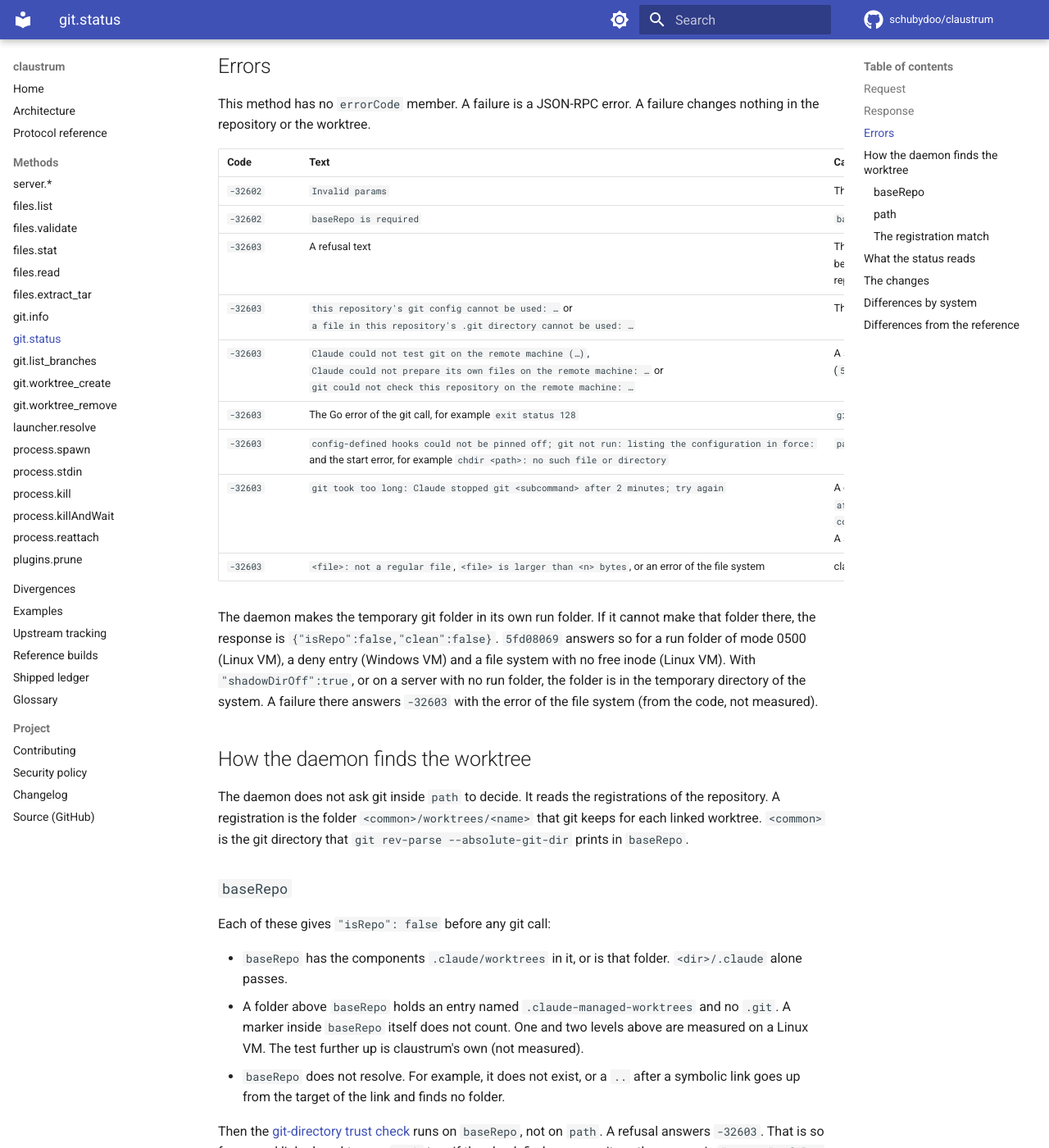
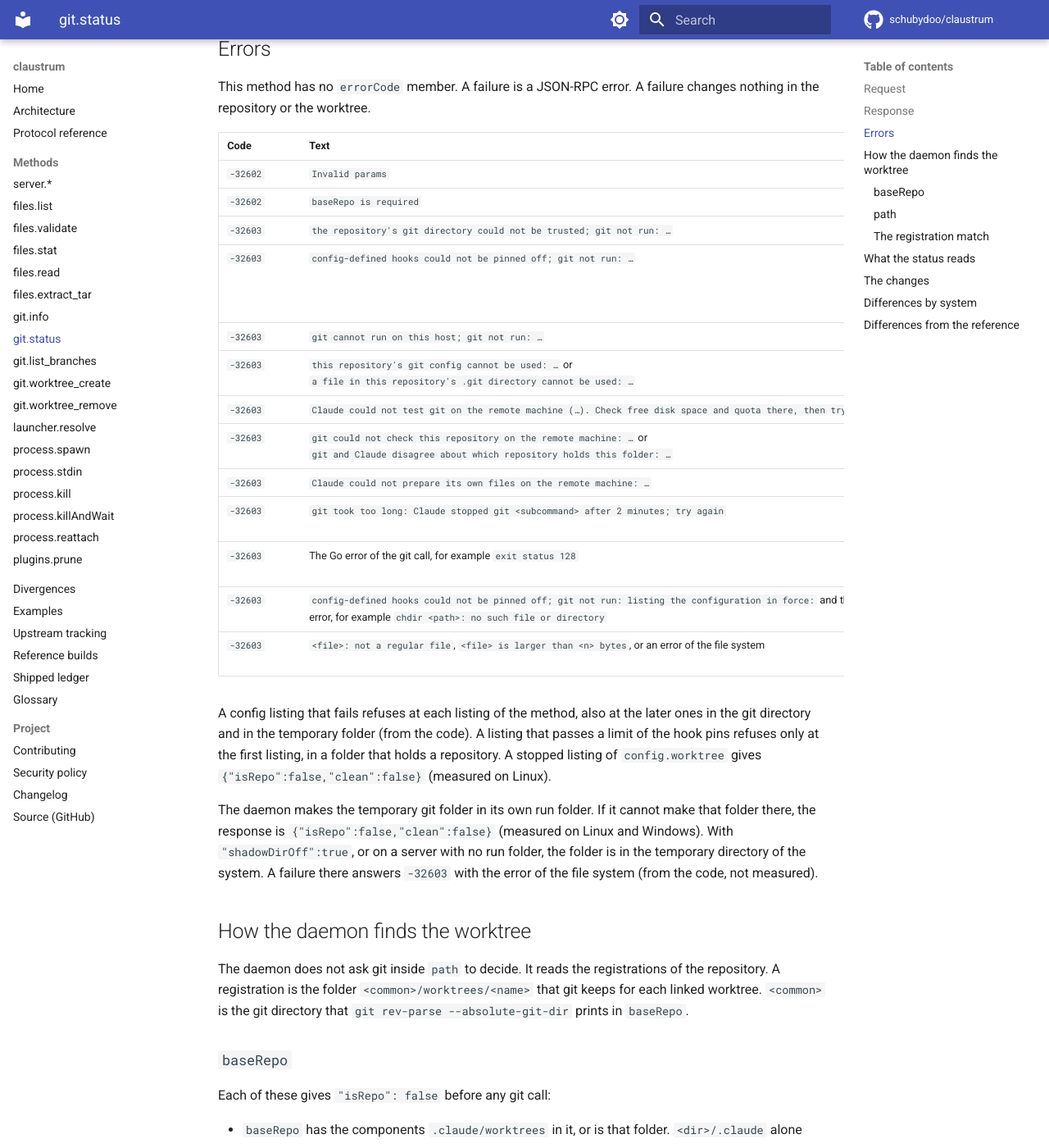
Before and after one commit to schubydoo/claustrum, an MkDocs documentation site: the page built from docs/protocol/git-status.md, in a window 1280 px wide and 1400 px high, scrolled down 1364 px. Shown: the whole window at 82% size. Built offline with MkDocs 1.6.1 and Material for MkDocs 9.7.7, drawn with Linux system fonts in a browser that asks for light colours; comment, search, counter and statistics services are not loaded; some of the changed text lies outside the part shown.

Commit message:
docs: write the git refusals and shadowDirOff once across the git read pages
Co-Authored-By: Claude Opus 5.5 <noreply@anthropic.com>

```diff
--- a/docs/protocol/git-status.md
+++ b/docs/protocol/git-status.md
@@ -12,7 +12,7 @@
 |---|---|---|
 | `path` | no | The linked worktree. Send an absolute path. Without `path`, the daemon looks for a registration of its own working directory (not measured). Send `path`. A relative `path` gives `"isRepo": false` or `-32603 exit status 128`. From the code, `.` is the exception: it works like no `path`. [Path handling](../PROTOCOL.md#path-handling) has the rules for a leading `~`. |
 | `baseRepo` | yes | The repository that owns the worktree. A linked worktree as `baseRepo` gives `"isRepo": false`. Send the main repository (from the code, not measured). |
-| `shadowDirOff` | no | `true` turns off, for this request, the daemon's own read of the git config of the repository and [the settings copy](../PROTOCOL.md#the-settings-copy). A git request that starts while such a request runs gets the same (Linux VM). Any other value does nothing and is no error (from the code). |
+| `shadowDirOff` | no | `true` turns off the daemon's own read of the repository's git config and its [settings copy](../PROTOCOL.md#the-settings-copy) for this request, as in [Turning the read off](../PROTOCOL.md#turning-the-read-off). |
 
 ## Response
 
@@ -50,15 +50,21 @@ This method has no `errorCode` member. A failure is a JSON-RPC error. A failure
 |---|---|---|
 | `-32602` | `Invalid params` | The request has no `params` member, or a member that it reads has the wrong type. See [the rules for `params`](../PROTOCOL.md#params-presence-and-typing). |
 | `-32602` | `baseRepo is required` | `baseRepo` is absent, or empty (from the code). |
-| `-32603` | A refusal text | The daemon refuses to run git for `baseRepo`. It does not trust the git directory, it refuses its own git environment, or a listing of the git config fails. That includes the listing in the git directory before `rev-parse --show-toplevel`, and the listing in the temporary folder. A listing that passes and exceeds a limit of the hook pins refuses only at the first listing, in a folder that holds a repository. The texts are in [Git-directory trust check](../PROTOCOL.md#git-directory-trust-check), [Hardened git calls](../PROTOCOL.md#hardened-git-calls) and [The daemon's own git environment](../PROTOCOL.md#the-daemons-own-git-environment). |
-| `-32603` | `this repository's git config cannot be used: …` or `a file in this repository's .git directory cannot be used: …` | The daemon read the git config of the repository itself and does not accept it. `"shadowDirOff": true` turns that read off. See [Repository config refusals](../PROTOCOL.md#repository-config-refusals). |
-| `-32603` | `Claude could not test git on the remote machine (…)`, `Claude could not prepare its own files on the remote machine: …` or `git could not check this repository on the remote machine: …` | A step of the settings copy failed. See [The settings copy](../PROTOCOL.md#the-settings-copy). The last text also comes when a `.git` file of `baseRepo` names a gone git directory that is no registration, and git 2.56 or newer says so (`5fd08069`, Linux VM). |
+| `-32603` | `the repository's git directory could not be trusted; git not run: …` | The daemon does not trust the git directory. See [Git-directory trust check](../PROTOCOL.md#git-directory-trust-check). |
+| `-32603` | `config-defined hooks could not be pinned off; git not run: …` | A config listing failed or passed a limit of the hook pins, the daemon refuses its own git environment, or a daemon `GIT_DIR` names a gone worktree entry. A listing that runs 30 seconds is stopped, and the text goes on with `listing the configuration in force: git took too long: Claude stopped git config after 30 seconds; try again`. See [Refusal texts](../PROTOCOL.md#refusal-texts) and [The daemon's own git environment](../PROTOCOL.md#the-daemons-own-git-environment). |
+| `-32603` | `git cannot run on this host; git not run: …` | A config listing, the start test or the call about the repository failed, and then a `git version` call failed too. |
+| `-32603` | `this repository's git config cannot be used: …` or `a file in this repository's .git directory cannot be used: …` | The daemon read the git config of the repository, or a file of its git directory, and does not accept it. See [Repository config refusals](../PROTOCOL.md#repository-config-refusals). |
+| `-32603` | `Claude could not test git on the remote machine (…). Check free disk space and quota there, then try again.` | The start test of the settings copy failed. The daemon keeps the failure for 10 seconds. See [The start test](../PROTOCOL.md#the-start-test). |
+| `-32603` | `git could not check this repository on the remote machine: …` or `git and Claude disagree about which repository holds this folder: …` | The call that asks git about the repository failed, did not end in 30 seconds, or named another repository. See [The call about the repository](../PROTOCOL.md#the-call-about-the-repository). |
+| `-32603` | `Claude could not prepare its own files on the remote machine: …` | The daemon cannot prepare the folder of the settings copy for this repository. See [The folders](../PROTOCOL.md#the-folders). |
+| `-32603` | `git took too long: Claude stopped git <subcommand> after 2 minutes; try again` | A git call ran 2 minutes, and the daemon stopped it. While a request with `"shadowDirOff":true` runs, that one included, the limit is 30 minutes, and the text says `after 30 minutes` (claustrum's own). See [Time limits of git calls](../PROTOCOL.md#time-limits-of-git-calls). |
 | `-32603` | The Go error of the git call, for example `exit status 128` | `git status`, `git ls-files` or `git diff-index` failed. The text of git does not show. A relative `path` that matches a registration gets `exit status 128`, because git takes it as sent. |
-| `-32603` | `config-defined hooks could not be pinned off; git not run: listing the configuration in force: ` and the start error, for example `chdir <path>: no such file or directory` | `path` passed the test as a cleaned path, but git cannot start in the path as sent. An example is `<dir>/missing/..` outside `baseRepo` (Linux and macOS VMs). |
-| `-32603` | `git took too long: Claude stopped git <subcommand> after 2 minutes; try again` | A git call ran 2 minutes, and the daemon stopped it. While a request with `"shadowDirOff":true` runs in the daemon, that request included, the limit is 30 minutes, and the text says `after 30 minutes` (claustrum's own). A listing of the git config stops at 30 seconds with `config-defined hooks could not be pinned off; git not run: listing the configuration in force: git took too long: Claude stopped git config after 30 seconds; try again`. A stopped listing of `config.worktree` gives `{"isRepo":false,"clean":false}` (`5fd08069`, Linux VM). See [Time limits of git calls](../PROTOCOL.md#time-limits-of-git-calls). |
-| `-32603` | `<file>: not a regular file`, `<file> is larger than <n> bytes`, or an error of the file system | claustrum's own texts. A file of the worktree registration changed after the test, or the daemon cannot copy it. The texts are in the [error-string catalog](../PROTOCOL.md#error-string-catalogue). The reference is not measured there. |
+| `-32603` | `config-defined hooks could not be pinned off; git not run: listing the configuration in force: ` and the start error, for example `chdir <path>: no such file or directory` | `path` passed the test as a cleaned path, but git cannot start in the path as sent. An example is `<dir>/missing/..` outside `baseRepo` (measured on Linux and macOS). |
+| `-32603` | `<file>: not a regular file`, `<file> is larger than <n> bytes`, or an error of the file system | claustrum's own texts. A file of the worktree registration changed after the test, or the daemon cannot copy it. The texts are in the [error-string catalog](../PROTOCOL.md#error-string-catalogue). |
 
-The daemon makes the temporary git folder in its own run folder. If it cannot make that folder there, the response is `{"isRepo":false,"clean":false}`. `5fd08069` answers so for a run folder of mode 0500 (Linux VM), a deny entry (Windows VM) and a file system with no free inode (Linux VM). With `"shadowDirOff":true`, or on a server with no run folder, the folder is in the temporary directory of the system. A failure there answers `-32603` with the error of the file system (from the code, not measured).
+A config listing that fails refuses at each listing of the method, also at the later ones in the git directory and in the temporary folder (from the code). A listing that passes a limit of the hook pins refuses only at the first listing, in a folder that holds a repository. A stopped listing of `config.worktree` gives `{"isRepo":false,"clean":false}` (measured on Linux).
+
+The daemon makes the temporary git folder in its own run folder. If it cannot make that folder there, the response is `{"isRepo":false,"clean":false}` (measured on Linux and Windows). With `"shadowDirOff":true`, or on a server with no run folder, the folder is in the temporary directory of the system. A failure there answers `-32603` with the error of the file system (from the code, not measured).
 
 ## How the daemon finds the worktree
 
@@ -69,10 +75,15 @@ The daemon does not ask git inside `path` to decide. It reads the registrations
 Each of these gives `"isRepo": false` before any git call:
 
 - `baseRepo` has the components `.claude/worktrees` in it, or is that folder. `<dir>/.claude` alone passes.
-- A folder above `baseRepo` holds an entry named `.claude-managed-worktrees` and no `.git`. A marker inside `baseRepo` itself does not count. One and two levels above are measured on a Linux VM. The test further up is claustrum's own (not measured).
+- A folder above `baseRepo` holds an entry named `.claude-managed-worktrees` and no `.git`. A marker inside `baseRepo` itself does not count. A marker one or two levels above counts (measured on Linux). Further up the test is claustrum's own (not measured).
 - `baseRepo` does not resolve. For example, it does not exist, or a `..` after a symbolic link goes up from the target of the link and finds no folder.
 
-Then the [git-directory trust check](../PROTOCOL.md#git-directory-trust-check) runs on `baseRepo`, not on `path`. A refusal answers `-32603`. That is so for a good linked worktree as `path` too. If the check finds no repository, the answer is `"isRepo": false`, with two exceptions. A listing of the git config that fails gives the hooks refusal. If `git version` fails too, it gives the "cannot run" text of [Hardened git calls](../PROTOCOL.md#hardened-git-calls). A `.git` file can name a gone git directory that is no registration. If git 2.56 or newer says so, the answer is `git could not check this repository on the remote machine: at "<root>": …`. With `"shadowDirOff":true` it is the hooks refusal. An older git gives `"isRepo": false`. `5fd08069` answers these three on a Linux VM. A config of `baseRepo` that the daemon does not accept answers `-32603`, as in [Repository config refusals](../PROTOCOL.md#repository-config-refusals).
+Then the [git-directory trust check](../PROTOCOL.md#git-directory-trust-check) runs on `baseRepo`, not on `path`. A refusal answers `-32603`. That is so for a good linked worktree as `path` too. If the check finds no repository, the answer is `"isRepo": false`, with these exceptions:
+
+- A listing of the git config that fails gives the hooks refusal. If `git version` fails too, it gives the "cannot run" text of [Hardened git calls](../PROTOCOL.md#hardened-git-calls).
+- A `.git` file can name a gone git directory that is no registration. If git 2.56 or newer says so, the answer is `git could not check this repository on the remote machine: at "<root>": …` (measured on Linux). With `"shadowDirOff":true` it is the hooks refusal (measured on Linux). An older git gives `"isRepo": false` (measured on Linux).
+
+A config of `baseRepo` that the daemon does not accept answers `-32603`, as in [Repository config refusals](../PROTOCOL.md#repository-config-refusals).
 
 `baseRepo` can be a symbolic link to the repository, a bare repository, a submodule checkout, or a subfolder of a repository. On Linux and macOS, a `baseRepo` in which git cannot start gives `"isRepo": false`. If git prints no git directory, the answer is `"isRepo": false` too. So is a repository with no `worktrees` folder.
 
@@ -81,8 +92,8 @@ Then the [git-directory trust check](../PROTOCOL.md#git-directory-trust-check) r
 Each of these gives `"isRepo": false`:
 
 - `path` is not a folder, or it does not exist.
-- `path` lies inside `baseRepo`, and a component below `baseRepo` is a symbolic link. That includes a link at `.claude`, and a link at the last component (Linux VM).
-- `path` lies inside `baseRepo` and has a `..` component. A `.` component passes (Linux VM). Outside `baseRepo` a `..` passes.
+- `path` lies inside `baseRepo`, and a component below `baseRepo` is a symbolic link. That includes a link at `.claude`, and a link at the last component (measured on Linux).
+- `path` lies inside `baseRepo` and has a `..` component. A `.` component passes (measured on Linux). Outside `baseRepo` a `..` passes.
 
 The `.git` file inside `path` plays no part. If it is missing, damaged or names another place, the answer is still the status. A locked worktree answers the status too.
 
@@ -97,29 +108,22 @@ Exactly one registration must name `path`. Two that match give `"isRepo": false`
 
 The matched registration then passes these tests. Each failure gives `"isRepo": false`.
 
-- `commondir` must be a regular file, or a relative symbolic link to a file in the registration folder. Its value must equal `<common>` as text, in the spelling that git printed. A relative value counts from the registration folder. On macOS a value under `/tmp` fails, because git prints `/private/tmp` (macOS VM).
-- `HEAD` must hold 40 or 64 hex characters, or a `ref:` line under `refs/` (Linux VM). A branch that does not exist and a detached commit pass.
-- `index` must be a regular file of at most 1 GiB, a symbolic link to a regular file in the registration folder, or be missing (Linux and Windows VMs, the symbolic link on a Linux VM). A `sharedindex.<hex>` file that is a regular file has the same 1 GiB bound. The `index` and all `sharedindex.*` files together must hold at most 2 GiB (`5fd08069`, Linux VM).
-- `config.worktree` can be missing. If it exists, it must parse and hold only `core.sparseCheckout`, `core.sparseCheckoutCone` and `index.sparse`. `user.name` and `core.bare` give `"isRepo": false`. `core.sparseCheckoutCone` and `core.bare` are measured on a Linux VM. claustrum refuses every other key too (not measured).
-- A repository can have the reftable format. If the `reftable` folder then holds a `tables.list` file, it must name at least one table. Each table must be a regular file. If `reftable` is not a real folder, or `tables.list` is a FIFO, the request goes on. git then shows every tracked file as added. The reftable rules are measured on a macOS VM.
+- `commondir` must be a regular file, or a relative symbolic link to a file in the registration folder. Its value must equal `<common>` as text, in the spelling that git printed. A relative value counts from the registration folder. On macOS a value under `/tmp` fails, because git prints `/private/tmp`.
+- `HEAD` must hold 40 or 64 hex characters, or a `ref:` line under `refs/` (measured on Linux). A branch that does not exist and a detached commit pass.
+- `index` must be a regular file of at most 1 GiB, or be missing (measured on Linux and Windows). A symbolic link to a regular file in the registration folder passes too (measured on Linux). A `sharedindex.<hex>` file that is a regular file has the same 1 GiB bound. The `index` and all `sharedindex.*` files together must hold at most 2 GiB (measured on Linux).
+- `config.worktree` can be missing. If it exists, it must parse and hold only `core.sparseCheckout`, `core.sparseCheckoutCone` and `index.sparse`. `user.name` gives `"isRepo": false`. So does `core.bare`, and `core.sparseCheckoutCone` passes (measured on Linux). claustrum refuses every other key too (not measured).
+- A repository can have the reftable format. If the `reftable` folder then holds a `tables.list` file, it must name at least one table (measured on macOS). Each table must be a regular file (measured on macOS). If `reftable` is not a real folder, or `tables.list` is a FIFO, the request goes on (measured on macOS). git then shows every tracked file as added (measured on macOS).
 
-No test waits on a FIFO. A FIFO in place of `gitdir`, `commondir`, `HEAD`, `index` or `config.worktree` fails at once. The FIFO cases are measured on Linux and macOS VMs, `index` on a Linux VM only. `HEAD` is from the code.
+No test waits on a FIFO (measured on Linux and macOS). A FIFO in place of `gitdir`, `commondir` or `config.worktree` fails at once (measured on Linux and macOS). A FIFO at `index` fails at once too (measured on Linux), and so does one at `HEAD` (from the code).
 
 ## What the status reads
 
 The temporary git folder holds copies of `HEAD`, `index`, `config.worktree` and `info/sparse-checkout` of the registration. It also holds the `sharedindex.*` files with hex names, the reftable files and a `commondir` file. The daemon removes the folder before it replies.
 
-The daemon runs four git commands in `path`, with that folder as the git directory and `path` as sent as the work tree:
-
-- `status --porcelain --untracked-files=all --ignore-submodules=all`
-- `ls-files -s -z`
-- `rev-parse --verify -q HEAD^{commit}`
-- `diff-index --cached --raw -z --ignore-submodules=none HEAD --`
-
-If `HEAD` names no commit, `diff-index` compares with the empty tree.
+The daemon runs `git status`, `ls-files`, `rev-parse` and `diff-index` in `path`, with that folder as the git directory and `path` as sent as the work tree. If `HEAD` names no commit, the staged changes are compared with the empty tree.
 
 - The calls ignore the `.gitattributes` files of the repository, so no clean filter runs. A git older than 2.40 has no option for that, and then the attributes apply.
-- The calls do not read replace objects (`refs/replace`). The status is that of the real commits (`5fd08069`, Linux, macOS and Windows VMs).
+- The calls do not read replace objects (`refs/replace`). The status is that of the real commits.
 - `status`, `ls-files` and `diff-index` carry `GIT_OPTIONAL_LOCKS=0`. All calls run as [hardened git calls](../PROTOCOL.md#hardened-git-calls).
 - If the user has a global excludes file, the status uses it.
 
@@ -128,23 +132,23 @@ If `HEAD` names no commit, `diff-index` compares with the empty tree.
 `changes` holds three groups, in this order.
 
 1. The lines of `git status --porcelain`, verbatim, minus the line end. Warnings on stderr never appear. The XY column is positional, so the leading space of an unstaged change is data: `"M  a.txt"` is staged and `" M b.txt"` is unstaged. An untracked file in an untracked folder has its own entry, as `"?? sub/u.txt"`.
-2. One entry for each gitlink in the index, unless `<name>/.git` does not exist. A gitlink is an index entry of mode `160000`. There is one entry for each index stage, so a gitlink in conflict gives three.
-3. One entry for each staged change whose old or new mode is `160000`.
+2. One entry for each gitlink in the index, unless `<name>/.git` does not exist (measured on Linux). A gitlink is an index entry of mode `160000`. There is one entry for each index stage, so a gitlink in conflict gives three (measured on Linux).
+3. One entry for each staged change whose old or new mode is `160000` (measured on Linux).
 
 A submodule entry is ` S `, the quoted name and one of three texts:
 
 | Text | Meaning |
 |---|---|
 | ` (submodule present; contents not inspected)` | `<name>/.git` exists, as a file, a folder or a dangling symbolic link. A gitlink path that is a symbolic link to a folder inside the work tree counts as present. |
-| ` (submodule; could not be inspected)` | The daemon cannot look at `<name>/.git`. Examples are a gitlink path that is a regular file, a symbolic link out of the work tree, or a folder of mode 000. |
-| ` (submodule change staged; contents not inspected)` | A staged change of a gitlink. |
+| ` (submodule; could not be inspected)` | The daemon cannot look at `<name>/.git` (measured on Linux). Examples are a gitlink path that is a regular file, a symbolic link out of the work tree, or a folder of mode 000 (measured on Linux). |
+| ` (submodule change staged; contents not inspected)` | A staged change of a gitlink (measured on Linux). |
 
-One gitlink can have entries in all three groups. The submodule rules are measured on a Linux VM. The present text is measured on macOS and Windows VMs too.
+One gitlink can have entries in all three groups (measured on Linux).
 
 The limits:
 
-- A porcelain line over 512 bytes is cut to 512 bytes, and `…` follows. At most 10000 porcelain lines pass, and no entry marks the cut. The submodule entries still follow (Linux VM).
-- A submodule name over 200 bytes is cut to 200 bytes, and `…` follows. The name is then quoted with double quotes, `\"`, `\n`, `\t`, and `\xff` for a byte that is not valid UTF-8. A printable character outside ASCII stays (Linux VM).
+- A porcelain line over 512 bytes is cut to 512 bytes, and `…` follows (measured on Linux). At most 10000 porcelain lines pass, and no entry marks the cut (measured on Linux). The submodule entries still follow (measured on Linux).
+- A submodule name over 200 bytes is cut to 200 bytes, and `…` follows (measured on Linux). The name is then quoted with double quotes, `\"`, `\n`, `\t`, and `\xff` for a byte that is not valid UTF-8 (measured on Linux). A printable character outside ASCII stays (measured on Linux).
 - At most 100 submodule entries pass. Then one entry gives the count of the rest, for example ` S … (+20 more submodule entries)`.
 
 claustrum's own, not measured: a cut can split a multi-byte character. In a porcelain line, the JSON encoding then sends U+FFFD for each leftover byte. In a submodule name, the quoting writes each leftover byte as `\xNN`.
@@ -161,12 +165,12 @@ claustrum's own, not measured: a cut can split a multi-byte character. In a porc
 | Letter case in the registration match | Exact. | The folder compare ignores letter case. A `gitdir` value that ends in `.GIT` fails. |
 | Other spellings of `path` | As sent and resolved only. | A `subst` drive, a junction, a `\\?\` path and 8.3 short names match too. A `path` with short names inside a `baseRepo` in short names finds no registration. |
 | `commondir` value | Exact text. | Forward or back slashes pass. Another letter case, a short name, a `\\?\` prefix and a value with no drive letter fail. |
-| A `baseRepo` that is a junction to the repository | Does not apply. | The status. The daemon goes on with the git directory that git prints (`5fd08069`). |
-| A gitlink path that is a regular file | ` (submodule; could not be inspected)`. | No entry. A gitlink path that is a junction gives ` (submodule; could not be inspected)`. |
+| A `baseRepo` that is a junction to the repository | Does not apply. | The status. The daemon goes on with the git directory that git prints. |
+| A gitlink path that is a regular file | ` (submodule; could not be inspected)` (measured on Linux). | No entry. A gitlink path that is a junction gives ` (submodule; could not be inspected)`. |
 
 ## Differences from the reference
 
-A rule that is not marked is measured against `89cb6289` on Linux, macOS and Windows VMs. A rule that names `5fd08069` is measured on that build. A rule that names a system is measured there only. The Windows column above is from a Windows VM.
+An unmarked rule on this page matches the reference as measured on `5fd08069` or on an earlier build.
 
 This entry of the divergence catalog applies to this method:
 
```
Also changed, not shown: docs/protocol/git-info.md (+24 -20 lines), docs/protocol/git-list-branches.md (+11 -9 lines).
